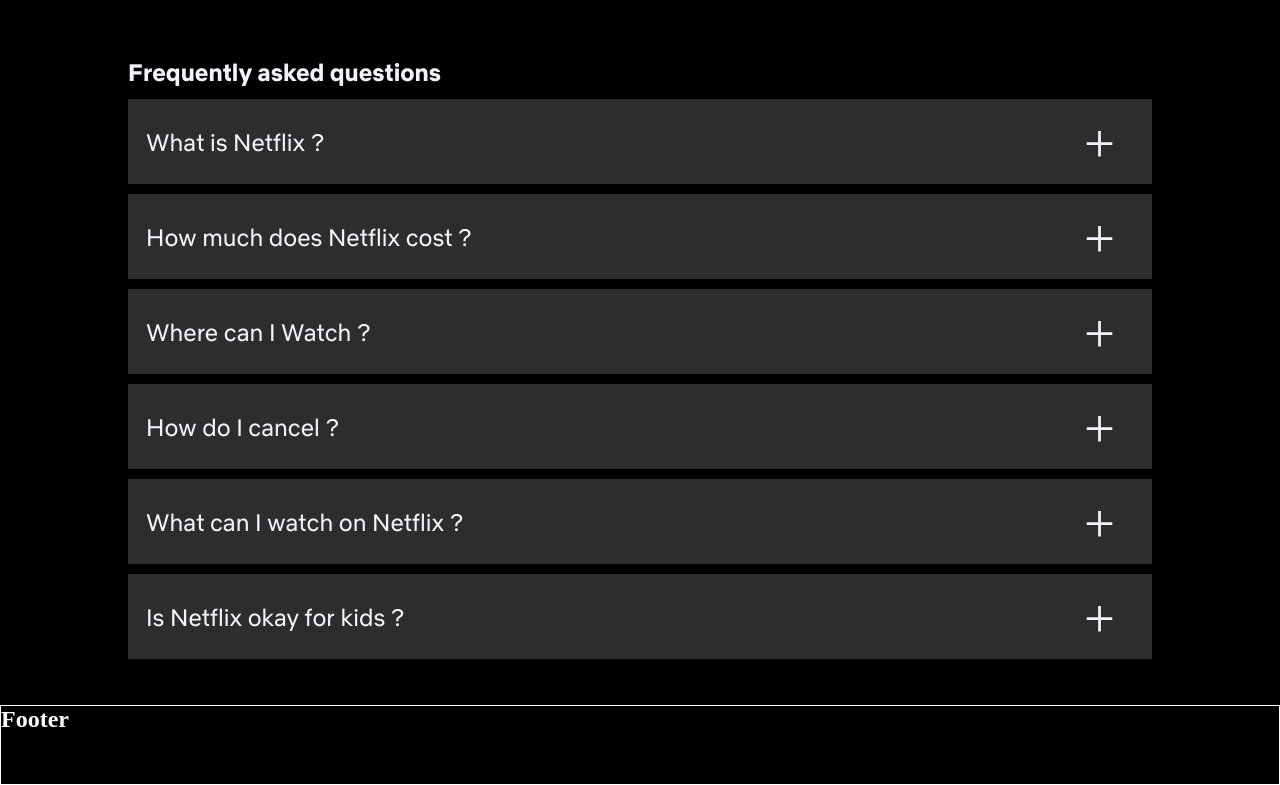
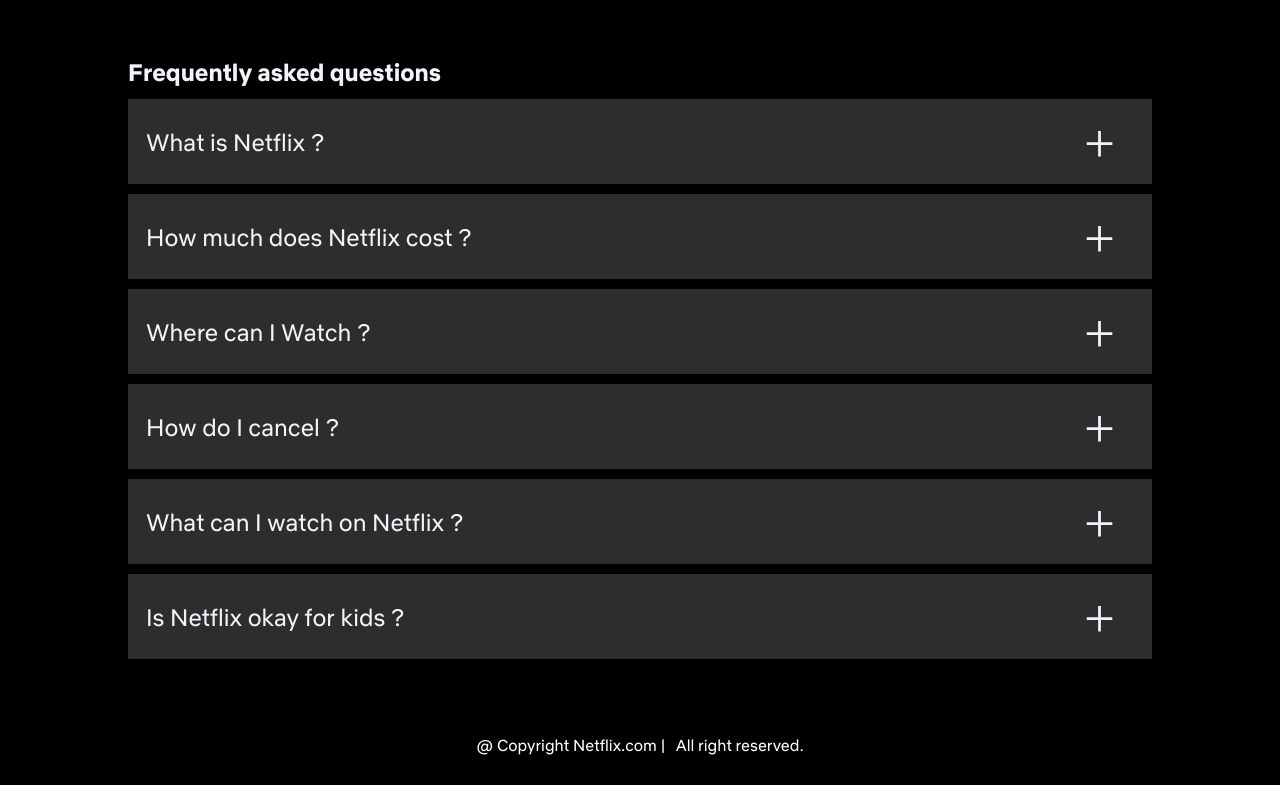
Before and after one commit to prateek205/netflix-clone, a plain HTML site: page index.html in a window 1280 px wide. Shown: the part 1626-2411 px from the top of the page. Drawn offline with Linux system fonts and the light colour scheme.

Commit message:
update footer section

```diff
--- a/index.html
+++ b/index.html
@@ -153,9 +153,11 @@
           </div>
         </div>
       </section>
+      <!-- === FOOTER SECTION === -->
       <footer class="footer">
-        <div id="footerHeading">
-          <h2>Footer</h2>
+        <div class="footerHeading">
+          <p id="footerHead">@ Copyright Netflix.com |</p>
+          <p id="footerPara">All right reserved.</p>
         </div>
       </footer>
     </div>
--- a/style.css
+++ b/style.css
@@ -370,16 +370,29 @@
   font-weight: 300;
   color: #f2f2fa;
 }
-
+/* === FOOTER SECTION === */
 .footer {
   width: 100%;
   height: 10vh;
-  border: 1px solid white;
   margin-top: 2%;
+  display: flex;
+  align-items: center;
+  justify-content: center;
 }
 
-#footerHeading h2 {
+.footerHeading {
+  display: flex;
+  align-items: center;
+  gap: 10px;
+  font-family: var(--regular-font);
+}
+
+#footerHead {
   color: #fff;
+}
+#footerPara {
+  color: #fff;
+  font-weight: 300;
 }
 
 /* media query */
```
